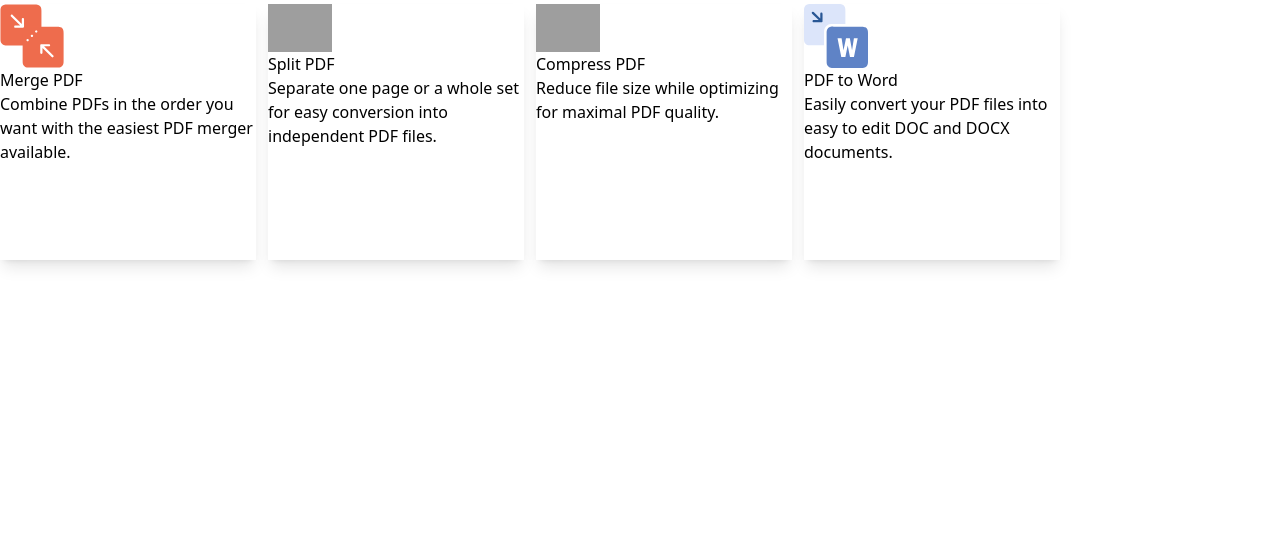
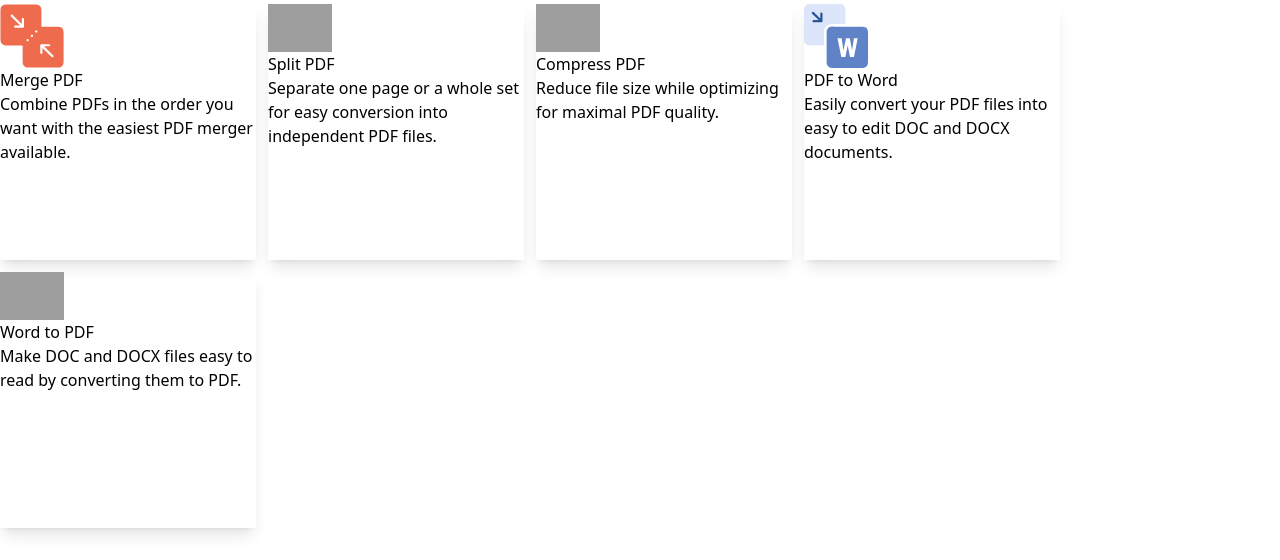
Before and after one commit to easy-stuff/pdeff, a Flask app: page / in a window 1280 px wide. Shown: the part 328-888 px from the top of the page. Before the commit the page ends 595 px from the top, so only its background shows below. Run offline with Flask 3, Linux system fonts and the light colour scheme; some libraries are stand-ins or nearby versions; grey boxes are pictures that could not be loaded.

Commit message:
link to word to pdf

```diff
--- a/templates/home.html
+++ b/templates/home.html
@@ -61,6 +61,17 @@
             </div>
         </div>
 
+        <div>
+            <div class="card bg-base-100 max-h-64 min-h-64 w-64 shadow-lg hover:cursor-pointer"
+                onclick="window.location.href = '/from_docx'">
+                <div class="card-body">
+                    <img src="{{ url_for('static', filename='images/from_docx.svg') }}" alt="MergePDF" class="w-16">
+                    <h2 class="card-title">Word to PDF</h2>
+                    <p>Make DOC and DOCX files easy to read by converting them to PDF.</p>
+                </div>
+            </div>
+        </div>
+
     </div>
 </div>
 
```
